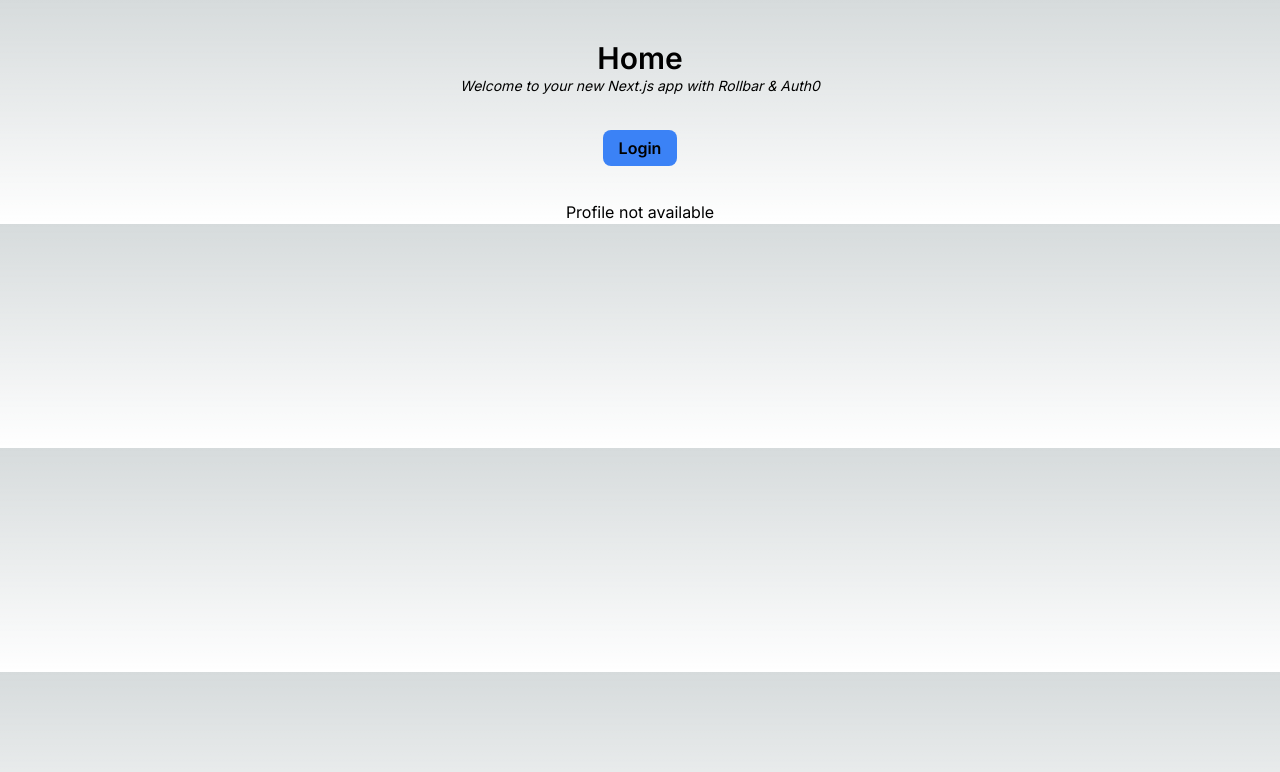
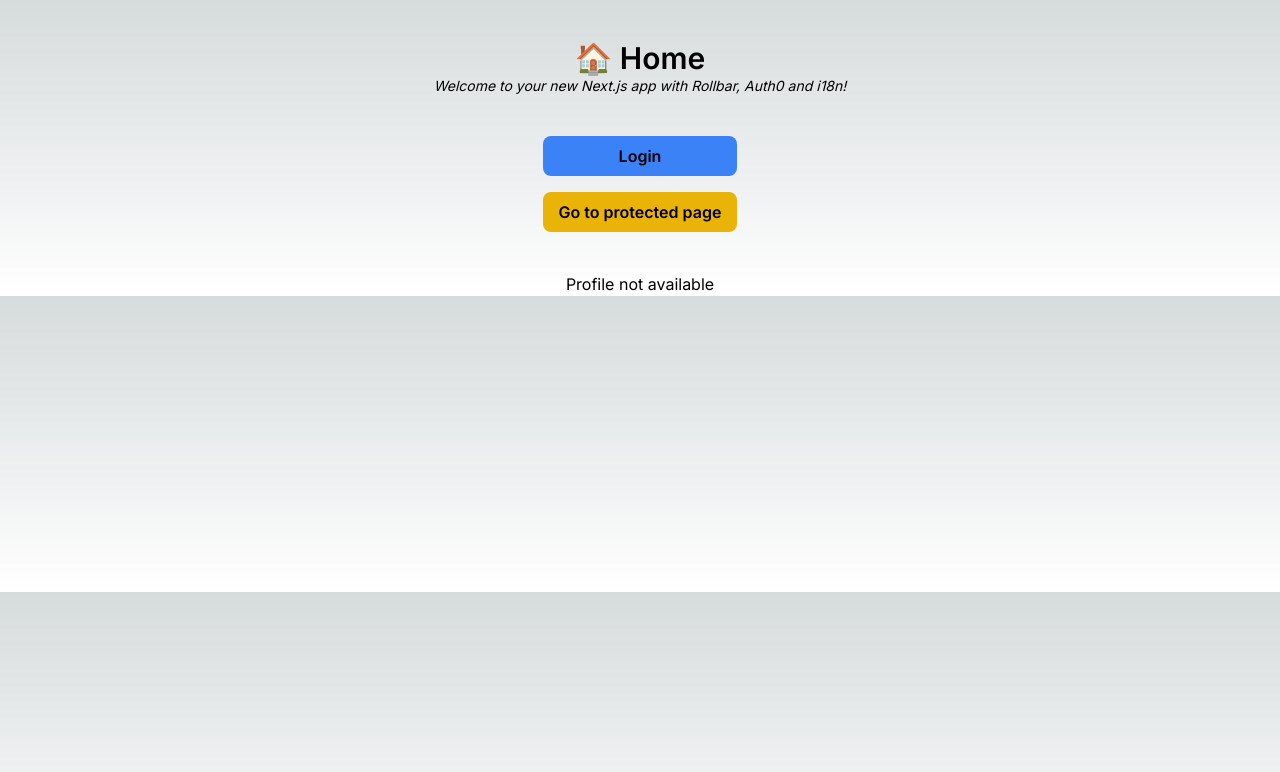
Before and after one commit to JaviCeRodriguez/next-rollbar-auth0-i18n, a Next.js app: page / in a window 1280 px wide. Shown: the top 772 px of the page. Built offline with nearby package versions, Linux system fonts and the light colour scheme; no server answers.

Commit message:
add: protected routes

```diff
--- a/src/app/page.tsx
+++ b/src/app/page.tsx
@@ -1,32 +1,39 @@
 import { getSession } from "@auth0/nextjs-auth0";
 import UserProfile from "@/components/UserProfile";
+import Link from "next/link";
 
 export default async function Page() {
   const session = await getSession();
 
   return (
     <div className="flex flex-col items-center pt-10">
-      <h1 className="text-3xl font-semibold">Home</h1>
+      <h1 className="text-3xl font-semibold">🏠 Home</h1>
       <p className="text-sm italic">
-        Welcome to your new Next.js app with Rollbar & Auth0
+        Welcome to your new Next.js app with Rollbar, Auth0 and i18n!
       </p>
 
-      <div className="my-10">
+      <div className="my-10 flex flex-col gap-4">
         {session?.user ? (
           <a
             href="/api/auth/logout"
-            className="bg-slate-400 px-4 py-2 rounded-lg font-semibold"
+            className="bg-slate-400 px-4 py-2 rounded-lg font-semibold text-center"
           >
-            <span>Logout</span>
+            Logout
           </a>
         ) : (
           <a
             href="/api/auth/login"
-            className="bg-blue-500 px-4 py-2 rounded-lg font-semibold"
+            className="bg-blue-500 px-4 py-2 rounded-lg font-semibold text-center"
           >
-            <span>Login</span>
+            Login
           </a>
         )}
+        <Link
+          href="/protected"
+          className="bg-yellow-500 px-4 py-2 rounded-lg font-semibold text-center"
+        >
+          Go to protected page
+        </Link>
       </div>
 
       <UserProfile />
--- /dev/null
+++ b/src/app/protected/page.tsx
@@ -0,0 +1,17 @@
+import Link from "next/link";
+
+export default function Page() {
+  return (
+    <div className="flex flex-col items-center pt-10">
+      <h1 className="text-3xl font-semibold">👮🏼 Protected Page!</h1>
+      <p className="text-sm italic">
+        This page is protected. You can only see this content if you&apos;re
+        logged in.
+      </p>
+
+      <Link href="/" className="mt-8 text-blue-500">
+        Go back home
+      </Link>
+    </div>
+  );
+}
```
Also changed, not shown: src/middleware.ts (added, +35 -0 lines).
